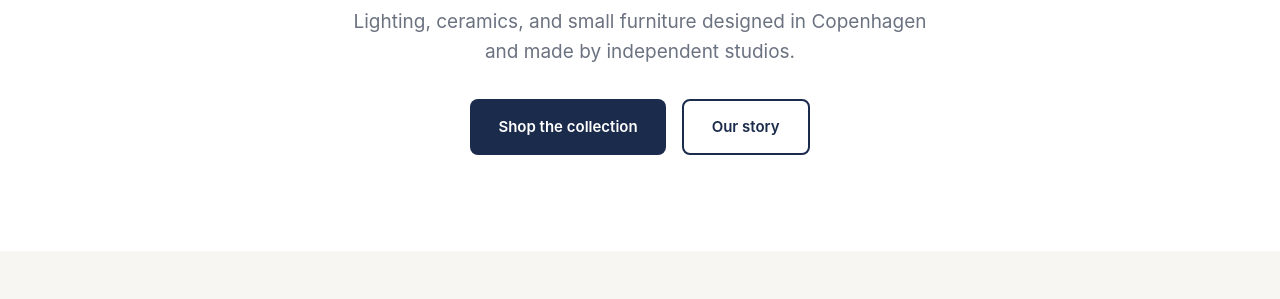
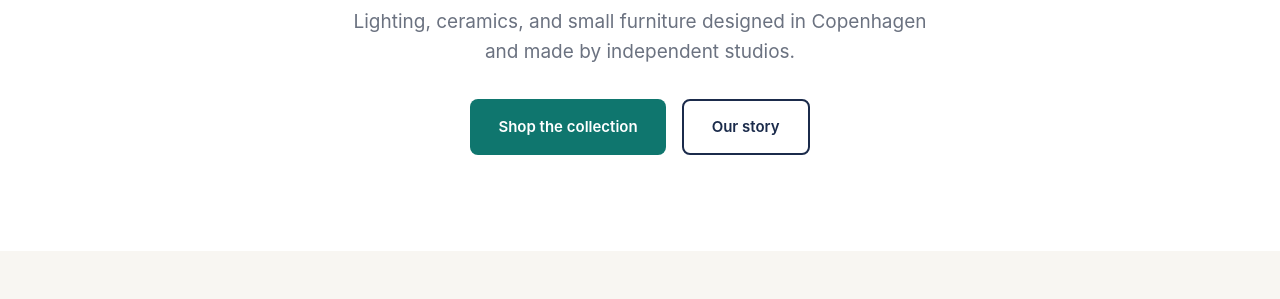
Before and after one commit to percy/example-percy-sdet-app, a website: page index.html in a window 1280 px wide. Shown: the part 267-566 px from the top of the page. Drawn offline with Linux system fonts and the light colour scheme.

Commit message:
Brand refresh: teal primary buttons (#22)
Co-authored-by: Keegan Dsouza <keegan.browserstack.com>

```diff
--- a/assets/site.css
+++ b/assets/site.css
@@ -7,7 +7,7 @@
   --color-muted: #6B7280;
   --color-border: #E5E7EB;
   --color-white: #FFFFFF;
-  --color-cta: #1B2B4B;
+  --color-cta: #0F766E;
   --color-cta-text: #FFFFFF;
   --font-stack: -apple-system, BlinkMacSystemFont, "Segoe UI", Roboto, Helvetica, Arial, sans-serif;
 }
```
